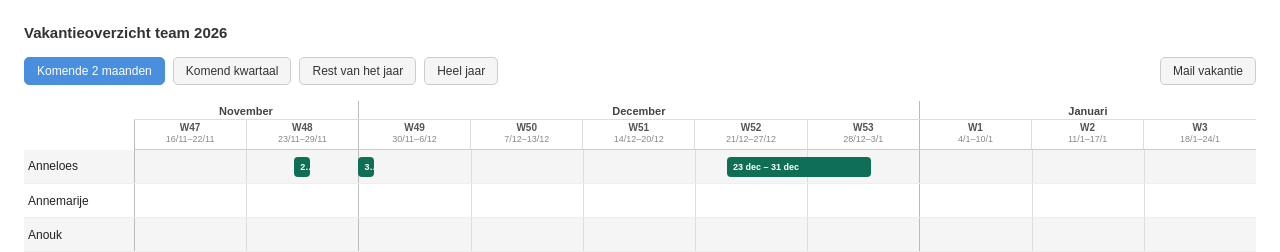
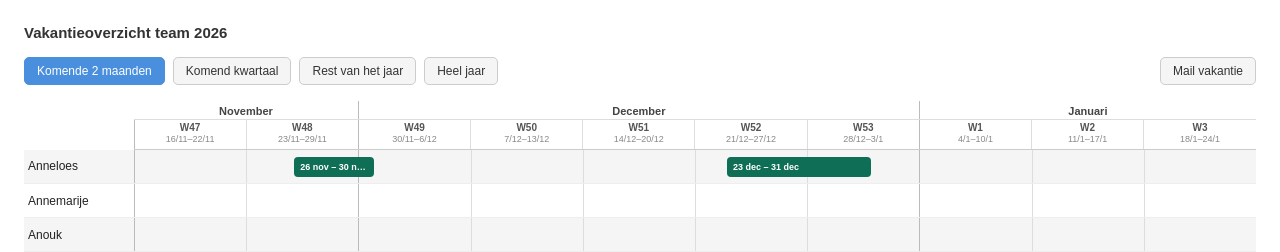
Before and after one commit to AnneloesB/Vakantieplanning, a plain HTML site: page index.html in a window 1280 px wide. Shown: the top 252 px of the page. Drawn offline with Linux system fonts and the light colour scheme.

Commit message:
Vrije dagen Anneloes 26-30 nov als één blok
Co-Authored-By: Claude Opus 5.5 <noreply@anthropic.com>

```diff
--- a/index.html
+++ b/index.html
@@ -46,7 +46,7 @@ const people = [
   { name: 'Annemarije', periods: [{ start: '2026-07-27', end: '2026-08-25' }, { start: '2026-09-21', end: '2026-09-25' }, { start: '2026-10-19', end: '2026-10-23' }] },
   { name: 'Kirsten',    periods: [{ start: '2026-07-07', end: '2026-07-31', color: '#999999' }, { start: '2026-07-31', end: '2026-08-28' }] },
   { name: 'Lonneke',    periods: [{ start: '2026-08-03', end: '2026-08-19' }, { start: '2026-10-22', end: '2026-10-27' }] },
-  { name: 'Anneloes',   periods: [{ start: '2026-08-24', end: '2026-09-07' }, { start: '2026-11-26', end: '2026-11-26', note: 'vanaf 12:00' }, { start: '2026-11-30', end: '2026-11-30' }, { start: '2026-12-23', end: '2026-12-31' }] },
+  { name: 'Anneloes',   periods: [{ start: '2026-08-24', end: '2026-09-07' }, { start: '2026-11-26', end: '2026-11-30', note: '26 nov vanaf 12:00' }, { start: '2026-12-23', end: '2026-12-31' }] },
   { name: 'Mirjam',     periods: [{ start: '2026-10-17', end: '2026-10-24' }] },
   { name: 'Willemijn',  periods: [{ start: '2026-10-15', end: '2026-10-25' }] },
   { name: 'Siep',       periods: [{ start: '2026-10-10', end: '2026-10-18' }] },
```
